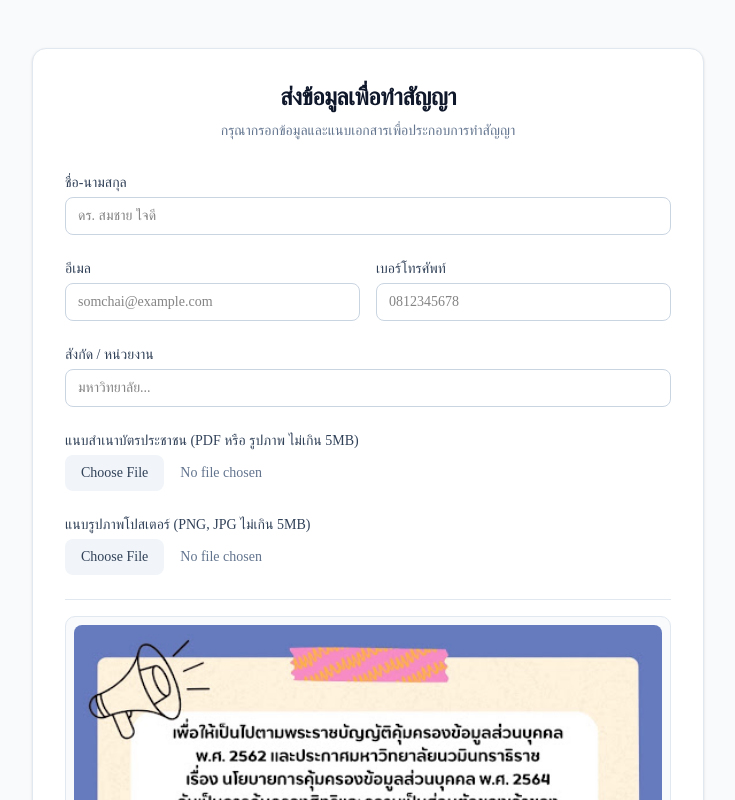
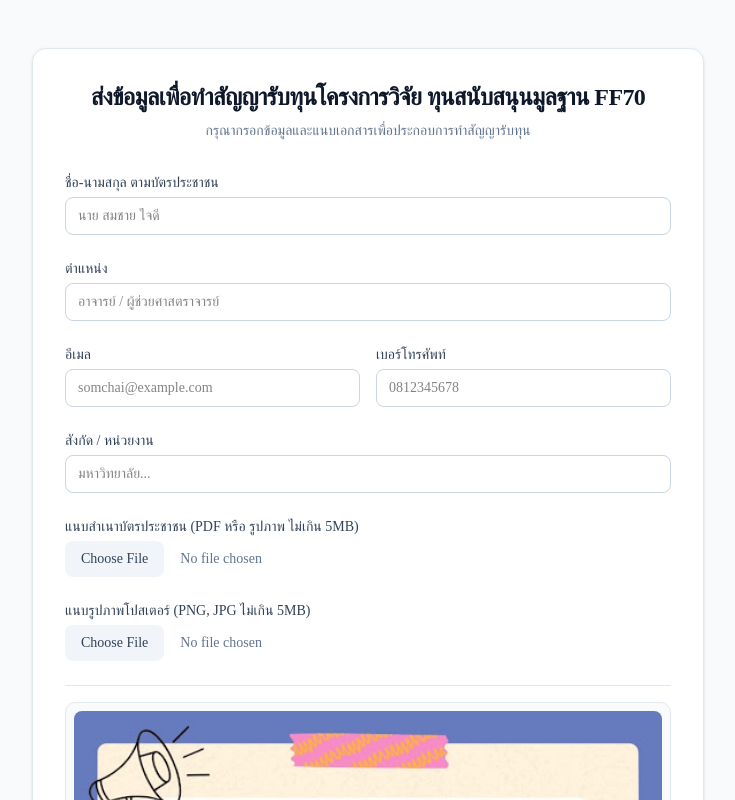
Before and after one commit to pattaradanai-sk135/Research-Submission, a Next.js app: page / in a window 1280 px wide. Shown: the top 800 px of the page, without its empty margins (272-1007 px from the left). Built offline with nearby package versions, Linux system fonts and the light colour scheme.

Commit message:
add position field

```diff
--- a/app/page.tsx
+++ b/app/page.tsx
@@ -42,6 +42,7 @@ export default function SubmissionPage() {
 
       const payload = {
         fullName: data.fullName,
+        position: data.position, // <-- เพิ่มบรรทัดนี้
         email: data.email,
         phone: data.phone,
         affiliation: data.affiliation,
@@ -88,10 +89,10 @@ export default function SubmissionPage() {
       <div className="max-w-2xl w-full bg-white p-8 rounded-xl shadow-sm border border-slate-200">
         <div className="mb-8 text-center">
           <h1 className="text-2xl font-semibold text-slate-900 tracking-tight">
-            ส่งข้อมูลเพื่อทำสัญญา
+            ส่งข้อมูลเพื่อทำสัญญารับทุนโครงการวิจัย ทุนสนับสนุนมูลฐาน FF70
           </h1>
           <p className="text-sm text-slate-500 mt-2">
-            กรุณากรอกข้อมูลและแนบเอกสารเพื่อประกอบการทำสัญญา
+            กรุณากรอกข้อมูลและแนบเอกสารเพื่อประกอบการทำสัญญารับทุน
           </p>
         </div>
 
@@ -99,18 +100,34 @@ export default function SubmissionPage() {
           {/* ชื่อ-นามสกุล */}
           <div>
             <label className="block text-sm font-medium text-slate-700 mb-1">
-              ชื่อ-นามสกุล
+              ชื่อ-นามสกุล ตามบัตรประชาชน
             </label>
             <input
               {...register("fullName")}
               type="text"
-              placeholder="ดร. สมชาย ใจดี"
+              placeholder="นาย สมชาย ใจดี"
               className="w-full px-3 py-2 border border-slate-300 rounded-md text-sm focus:outline-none focus:ring-2 focus:ring-slate-900 focus:border-transparent"
             />
             {errors.fullName && (
               <p className="text-xs text-red-500 mt-1">{errors.fullName.message}</p>
             )}
           </div>
+
+          {/* ตำแหน่ง */}
+          <div>
+            <label className="block text-sm font-medium text-slate-700 mb-1">
+             ตำแหน่ง
+            </label>
+            <input
+            {...register("position")}
+            type="text"
+            placeholder="อาจารย์ / ผู้ช่วยศาสตราจารย์"
+            className="w-full px-3 py-2 border border-slate-300 rounded-md text-sm focus:outline-none focus:ring-2 focus:ring-slate-900 focus:border-transparent"
+         />
+          {errors.position && (
+          <p className="text-xs text-red-500 mt-1">{errors.position.message}</p>
+          )}
+        </div>
 
           {/* อีเมล และ เบอร์โทรศัพท์ */}
           <div className="grid grid-cols-1 sm:grid-cols-2 gap-4">
--- a/lib/validations/researcher.ts
+++ b/lib/validations/researcher.ts
@@ -4,6 +4,7 @@ const MAX_FILE_SIZE = 5 * 1024 * 1024; // 5MB
 
 export const researcherSchema = z.object({
   fullName: z.string().min(2, "กรุณากรอกชื่อ-นามสกุล"),
+  position: z.string().min(1, "กรุณากรอกตำแหน่ง"), // <-- เพิ่มบรรทัดนี้
   email: z.string().email("รูปแบบอีเมลไม่ถูกต้อง"),
   phone: z.string().min(9, "กรุณากรอกเบอร์โทรศัพท์ให้ถูกต้อง"),
   affiliation: z.string().min(2, "กรุณากรอกสังกัด/หน่วยงาน"),
```
